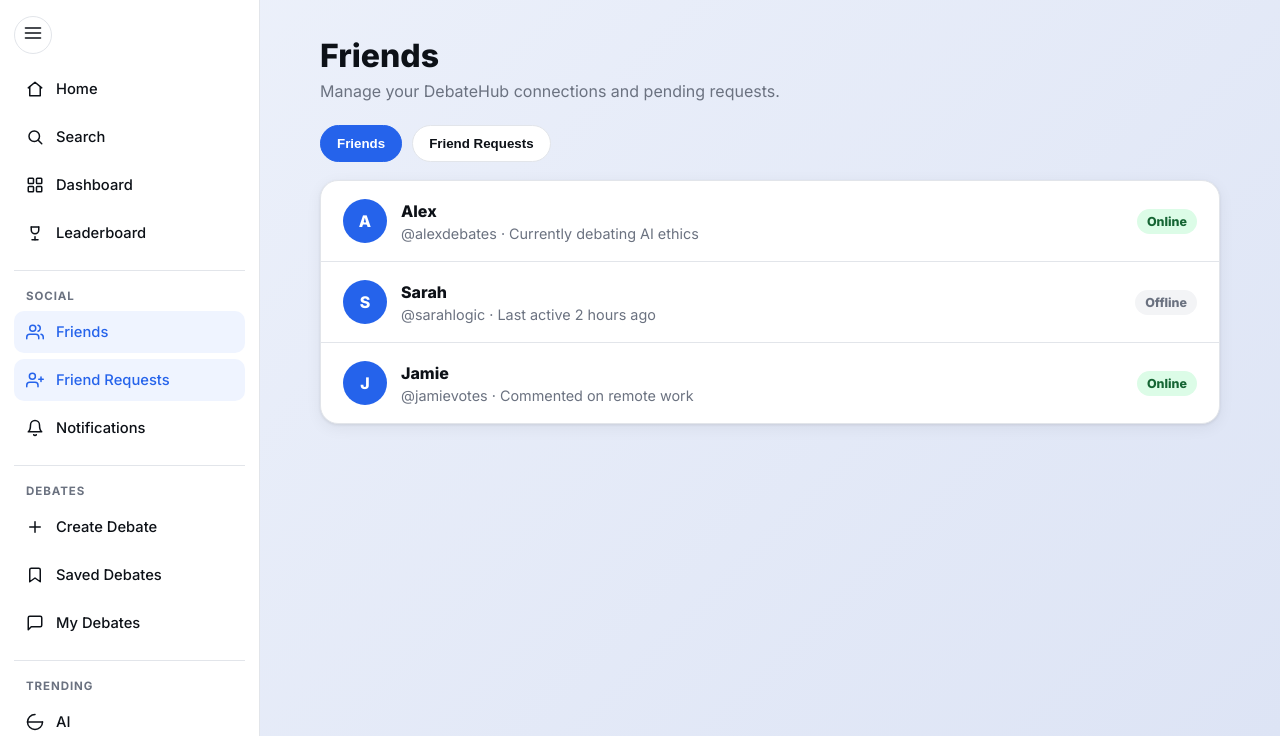
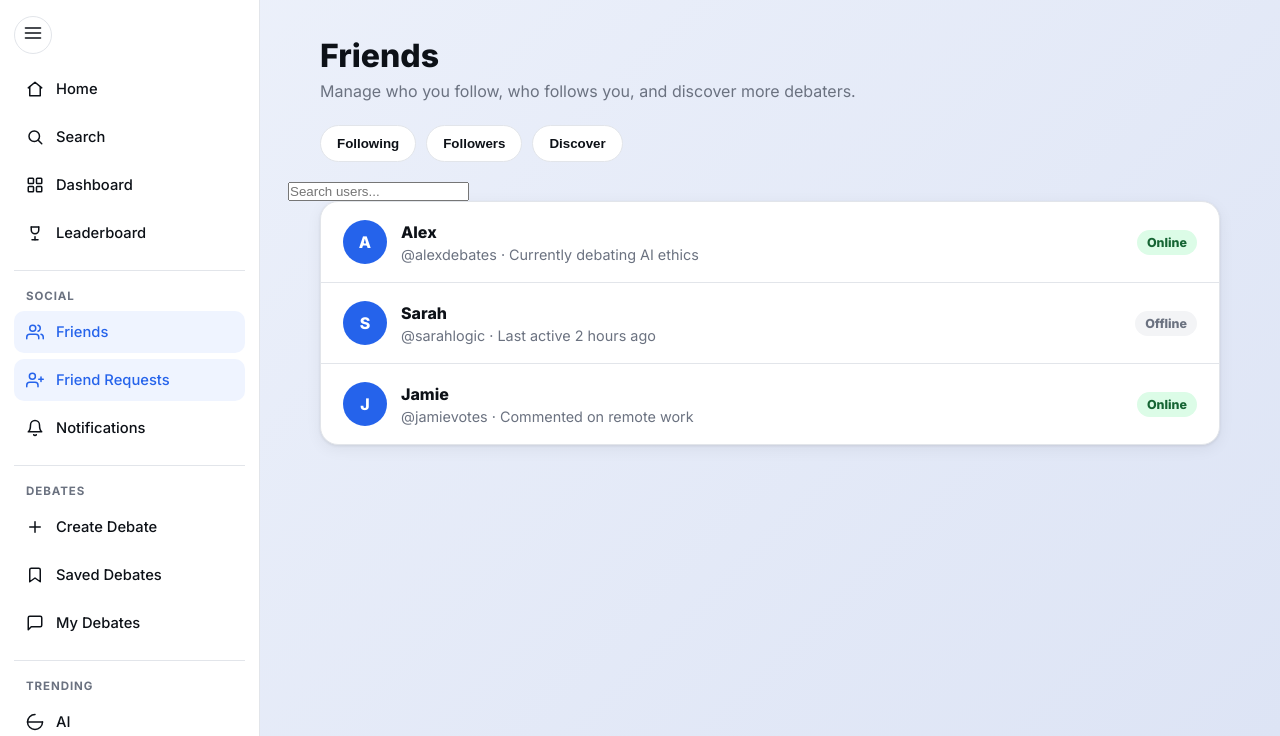
Before and after one commit to top-zizu/CITS-3403-Project, a Flask app: page /friends in a window 1280 px wide. Shown: the part 64-800 px from the top of the page. Run offline with Flask 3, Linux system fonts and the light colour scheme; the visitor is signed in with stand-in values (Sample User, id 1); some libraries are stand-ins or nearby versions.

Commit message:
Update friends.html

```diff
--- a/templates/friends.html
+++ b/templates/friends.html
@@ -1,6 +1,7 @@
 <!DOCTYPE html>
 <html lang="en">
 <head>
+  <meta name="csrf-token" content="{{ csrf_token() }}">
   <title>Friends | DebateHub</title>
 
   <link rel="stylesheet" href="{{ url_for('static', filename='style.css') }}">
@@ -19,12 +20,17 @@
   <main class="friends-main">
     <section class="friends-header">
       <h1>Friends</h1>
-      <p>Manage your DebateHub connections and pending requests.</p>
+      <p>Manage who you follow, who follows you, and discover more debaters.</p>
     </section>
 
     <section class="friends-tabs">
-      <button class="friends-tab active" data-tab="friends">Friends</button>
-      <button class="friends-tab" data-tab="requests">Friend Requests</button>
+      <button class="friends-tab active" data-tab="following">Following</button>
+      <button class="friends-tab" data-tab="followers">Followers</button>
+      <button class="friends-tab" data-tab="discover">Discover</button>
+    </section>
+
+    <section class="friends-search">
+      <input id="friends-search-input" type="text" placeholder="Search users...">
     </section>
 
     <section class="friends-card">
```
